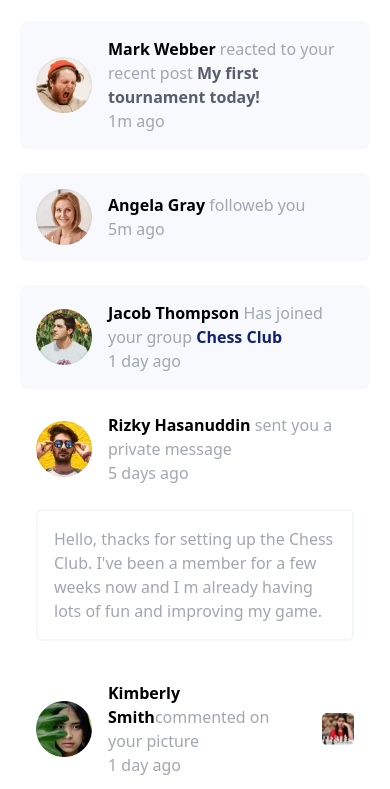
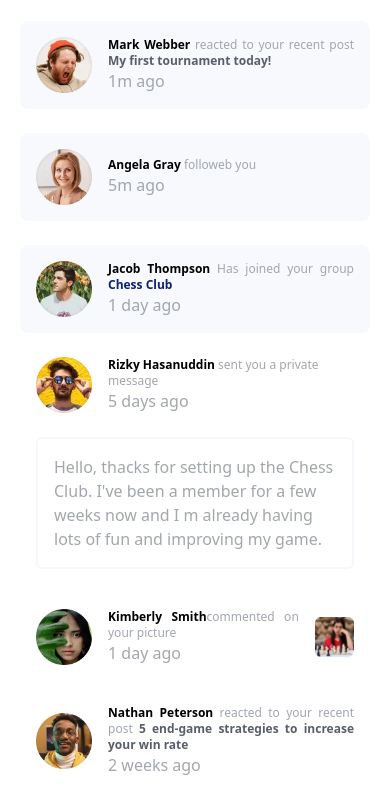
Before and after one commit to Carlos-004/Notifications, a website: page src/index.html in a window 390 px wide. Shown: the part 55-844 px from the top of the page. Drawn offline with Linux system fonts and the light colour scheme.

Commit message:
primer style tailwind.css

```diff
--- a/src/index.html
+++ b/src/index.html
@@ -5,7 +5,7 @@
   <meta name="viewport" content="width=device-width, initial-scale=1.0">
   <link href="./output.css" rel="stylesheet">
 </head>
-<body class="bg-body md:pt-10">
+<body class="bg-body md:pt-6">
   <main class=" bg-white md:w-[670px] mx-auto rounded-xl shadow-black p-5">
     <div class="flex items-center justify-between ">
       <div class="flex items-center gap-4">
@@ -19,7 +19,7 @@
       <img src="../img/avatar-mark-webber.webp" alt="" class="w-14">
 
       <div class="flex flex-col">
-        <p class="font-bold ">Mark Webber <span class="font-normal text-gris">reacted to your recent post</span> <span class="text-gris-oscuro"> My first tournament today!</span></p>
+        <p class="font-bold text-justify text-xs md:text-base">Mark Webber <span class="font-normal text-gris">reacted to your recent post</span> <span class="text-gris-oscuro"> My first tournament today!</span></p>
         <p class="text-gris">1m ago</p>
       </div>
     </div>
@@ -28,7 +28,7 @@
       <img src="../img/avatar-angela-gray.webp" alt="" class="w-14">
 
       <div class="flex flex-col">
-        <p class="font-bold ">Angela Gray <span class="font-normal text-gris">followeb you</span> </p>
+        <p class="font-bold text-xs md:text-base">Angela Gray <span class="font-normal text-gris">followeb you</span> </p>
         <p class="text-gris">5m ago</p>
       </div>
     </div>
@@ -37,7 +37,7 @@
       <img src="../img/avatar-jacob-thompson.webp" alt="" class="w-14">
 
       <div class="flex flex-col">
-        <p class="font-bold ">Jacob Thompson <span class="font-normal text-gris">Has joined your group</span> <span class="text-azul">Chess Club</span></p>
+        <p class="font-bold text-justify text-xs md:text-base">Jacob Thompson <span class="font-normal text-gris">Has joined your group</span> <span class="text-azul">Chess Club</span></p>
         <p class="text-gris">1 day ago</p>
       </div>
     </div>
@@ -46,13 +46,13 @@
       <div class="flex items-center gap-4">
         <img src="../img/avatar-rizky-hasanuddin.webp" alt="" class="w-14">
         <div class="flex flex-col">
-          <p class="font-bold ">Rizky Hasanuddin <span class="font-normal text-gris">sent you a private message</span> </p>
+          <p class="font-bold text-xs md:text-base">Rizky Hasanuddin <span class="font-normal text-gris">sent you a private message</span> </p>
           <p class="text-gris">5 days ago</p>
         </div>
       </div>
 
-      <div class="border-borde-text border-2 border-solid mt-2 p-4 rounded-md w-full mx-auto">
-        <p class="text-gris">Hello, thacks for setting up the Chess Club. I've been a member for a few weeks now and I m already having lots of fun and improving my game.</p>
+      <div class="border-borde-text border-2 border-solid mt-2 p-4 lg:w-[550px] md:w-[550px] rounded-md w-full mx-auto md:ml-16">
+        <p class="text-gris ">Hello, thacks for setting up the Chess Club. I've been a member for a few weeks now and I m already having lots of fun and improving my game.</p>
       </div>
     </div>
 
@@ -60,7 +60,7 @@
       <div class="flex items-center gap-4">
         <img src="../img/avatar-kimberly-smith.webp" alt="" class="w-14">
         <div class="flex flex-col">
-          <p class="font-bold ">Kimberly Smith<span class="font-normal text-gris">commented on your picture</span></p>
+          <p class="font-bold text-justify text-xs md:text-base">Kimberly Smith<span class="font-normal text-gris">commented on your picture</span></p>
         <p class="text-gris">1 day ago</p>
         </div>
       </div>
@@ -74,7 +74,7 @@
       <img src="../img/avatar-nathan-peterson.webp" alt="" class="w-14">
 
       <div class="flex flex-col">
-        <p class="font-bold ">Nathan Peterson <span class="font-normal text-gris">reacted to your recent post </span> <span class="text-gris-oscuro">5 end-game strategies to increase your win rate</span></p>
+        <p class="font-bold  text-justify text-xs md:text-base">Nathan Peterson <span class="font-normal text-gris">reacted to your recent post </span> <span class="text-gris-oscuro">5 end-game strategies to increase your win rate</span></p>
         <p class="text-gris">2 weeks ago</p>
       </div>
     </div>
@@ -83,7 +83,7 @@
       <img src="../img/avatar-anna-kim.webp" alt="" class="w-14">
 
       <div class="flex flex-col">
-        <p class="font-bold ">Anna Kim <span class="font-normal text-gris">Left the group</span> <span class="text-azul">Chess Club</span></p>
+        <p class="font-bold text-justify text-xs md:text-base">Anna Kim <span class="font-normal text-gris">Left the group</span> <span class="text-azul">Chess Club</span></p>
         <p class="text-gris">2 weeks ago</p>
       </div>
     </div>
```
Also changed, not shown: src/output.css.
